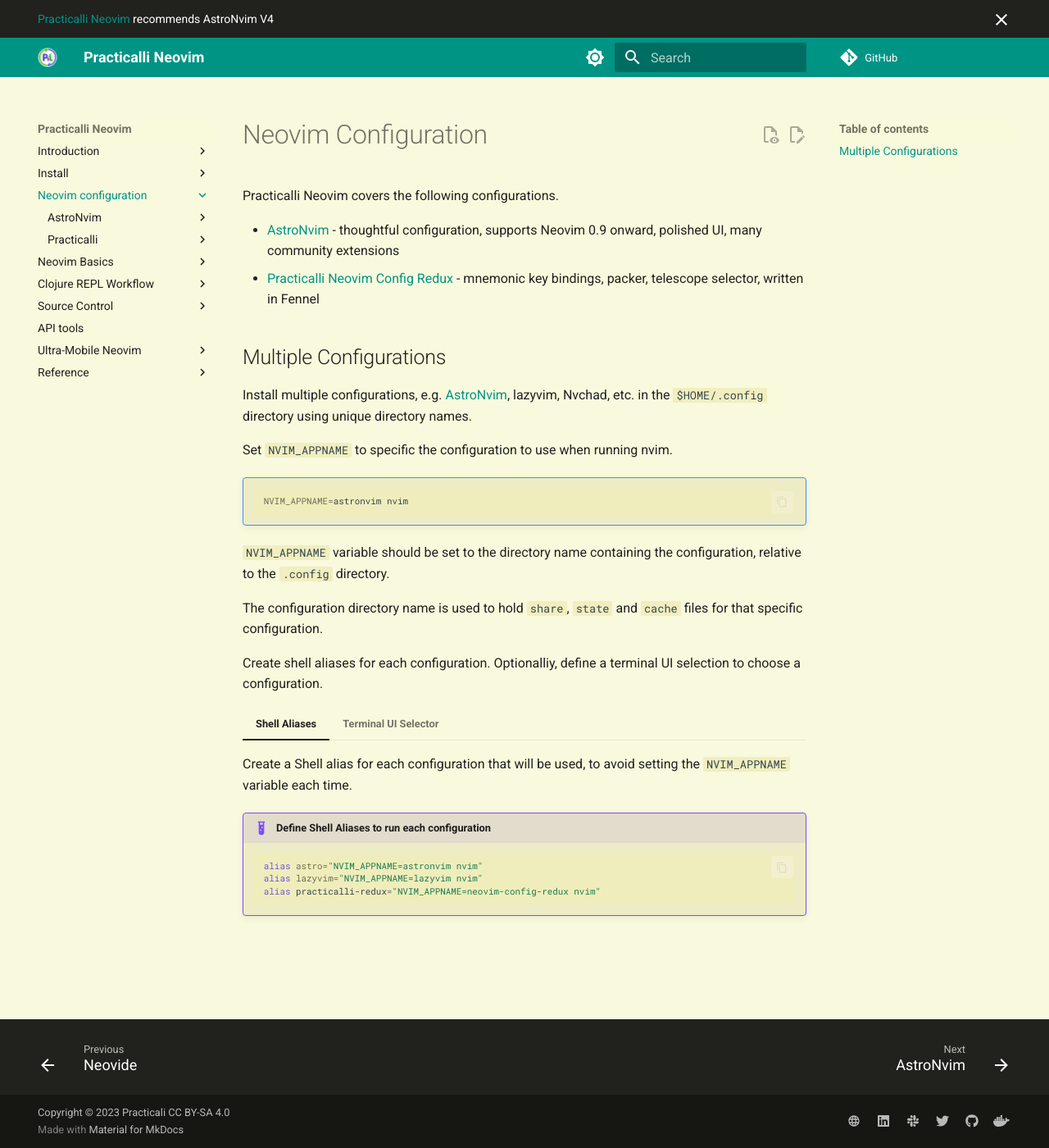
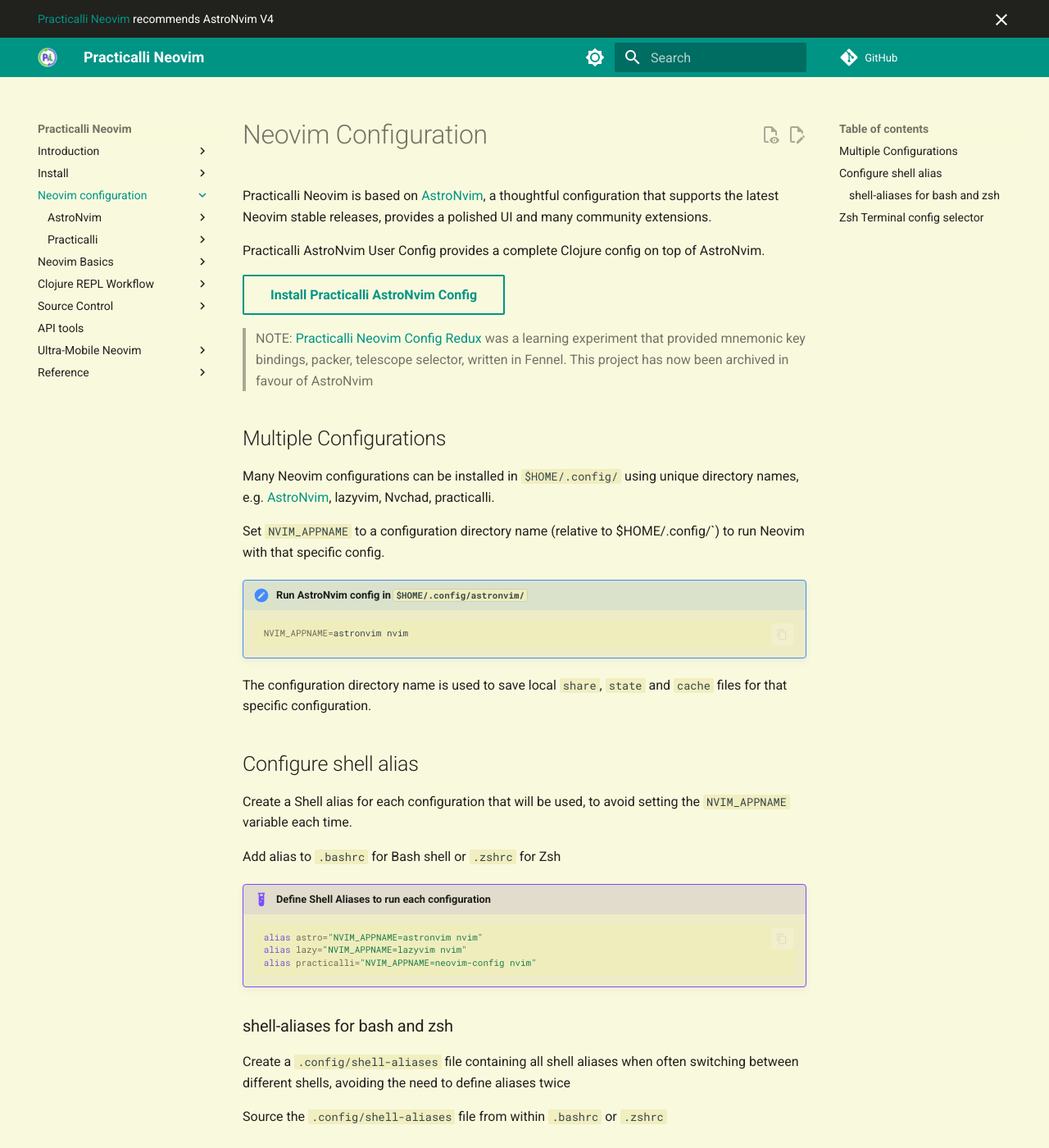
Before and after one commit to practicalli/neovim, an MkDocs documentation site: the page built from docs/configuration/index.md, in a window 1280 px wide and 1400 px high. Shown: the whole window at 82% size. Built offline with MkDocs 1.6.1 and Material for MkDocs 9.7.7, drawn with Linux system fonts in a browser that asks for light colours; plug-ins that fetch from the network failed and are left out; comment, search, counter and statistics services are not loaded; some of the changed text lies outside the part shown.

Commit message:
config: update multiple configs, deprecate practicalli redux config

````diff
--- a/docs/configuration/index.md
+++ b/docs/configuration/index.md
@@ -1,50 +1,78 @@
 # Neovim Configuration
 
-Practicalli Neovim covers the following configurations.
+Practicalli Neovim is based on [AstroNvim](astronvim/), a thoughtful configuration that supports the latest Neovim stable releases, provides a polished UI and many community extensions.
 
-- [AstroNvim](astronvim/) - thoughtful configuration, supports Neovim 0.9 onward, polished UI, many community extensions
-- [Practicalli Neovim Config Redux](practicalli/) - mnemonic key bindings, packer, telescope selector, written in Fennel
+Practicalli AstroNvim User Config provides a complete Clojure config on top of AstroNvim.
+
+[Install Practicalli AstroNvim Config](astronvim/index.md){.md-button}
+
+
+> NOTE: [Practicalli Neovim Config Redux](practicalli/) was a learning experiment that provided mnemonic key bindings, packer, telescope selector, written in Fennel.  This project has now been archived in favour of AstroNvim
 
 
 ## Multiple Configurations
 
-Install multiple configurations, e.g. [AstroNvim](astronvim/), lazyvim, Nvchad, etc. in the `$HOME/.config` directory using unique directory names.
+Many Neovim configurations can be installed in `$HOME/.config/` using unique directory names, e.g. [AstroNvim](astronvim/), lazyvim, Nvchad, practicalli.
 
-Set `NVIM_APPNAME` to specific the configuration to use when running nvim.
+Set `NVIM_APPNAME` to a configuration directory name (relative to $HOME/.config/`) to run Neovim with that specific config.
 
-!!! NOTE ""
+!!! NOTE "Run AstroNvim config in `$HOME/.config/astronvim/`"
     ```shell
     NVIM_APPNAME=astronvim nvim
     ```
 
-`NVIM_APPNAME` variable should be set to the directory name containing the configuration, relative to the `.config` directory.
+The configuration directory name is used to save local `share`, `state` and `cache` files for that specific configuration.
 
-The configuration directory name is used to hold `share`, `state` and `cache` files for that specific configuration.
 
-Create shell aliases for each configuration. Optionalliy, define a terminal UI selection to choose a configuration.
+## Configure shell alias
 
-=== "Shell Aliases"
-    Create a Shell alias for each configuration that will be used, to avoid setting the `NVIM_APPNAME` variable each time.
-    !!! EXAMPLE "Define Shell Aliases to run each configuration"
-        ```shell
-        alias astro="NVIM_APPNAME=astronvim nvim"
-        alias lazyvim="NVIM_APPNAME=lazyvim nvim"
-        alias practicalli-redux="NVIM_APPNAME=neovim-config-redux nvim"
-        ```
+Create a Shell alias for each configuration that will be used, to avoid setting the `NVIM_APPNAME` variable each time.
 
-=== "Terminal UI Selector"
-    Create an nvim configuration selector script, with items listing the directory name of each configuration
-    !!! EXAMPLE "Z Shell nvim-selector script"
-        ```zsh title=".local/bin/nvim-selector"
-        function nvim-selector() {
-          items=("astronvim" "neovim-config-redux" "lazyvim")
-          config=$(printf "%s\n" "${items[@]}" | fzf --prompt=" Neovim Config  " --height=~50% --layout=reverse --border --exit-0)
-          if [[ -z $config ]]; then
-            echo "Nothing selected"
-            return 0
-          elif [[ $config == "default" ]]; then
-            config=""
-          fi
-          NVIM_APPNAME=$config nvim $@
-        }
-        ```
+Add alias to `.bashrc` for Bash shell or `.zshrc` for Zsh
+
+!!! EXAMPLE "Define Shell Aliases to run each configuration"
+    ```shell
+    alias astro="NVIM_APPNAME=astronvim nvim"
+    alias lazy="NVIM_APPNAME=lazyvim nvim"
+    alias practicalli="NVIM_APPNAME=neovim-config nvim"
+    ```
+
+
+### shell-aliases for bash and zsh
+
+Create a `.config/shell-aliases` file containing all shell aliases when often switching between different shells, avoiding the need to define aliases twice
+
+Source the `.config/shell-aliases` file from within `.bashrc` or `.zshrc`
+
+=== "Zsh"
+    ```shell title=".zshrc"
+    # Shell Aliases
+    [[ ! -f ~/.config/shell-aliases ]] || source ~/.config/shell-aliases
+    ```
+
+=== "Bash"
+    ```shell title=".bashrc"
+    # Shell Aliases
+    if [ -f ~/.config/shell-aliases ]; then
+        . ~/.config/shell-aliases
+    fi
+    ```
+
+## Zsh Terminal config selector
+
+Optionalliy define a terminal UI selection to choose a configuration if using zsh.
+
+!!! EXAMPLE "Z Shell nvim-selector script"
+    ```zsh title=".local/bin/nvim-selector"
+    function nvim-selector() {
+      items=("astronvim" "practicalli" "lazyvim")
+      config=$(printf "%s\n" "${items[@]}" | fzf --prompt=" Neovim Config  " --height=~50% --layout=reverse --border --exit-0)
+      if [[ -z $config ]]; then
+        echo "Nothing selected"
+        return 0
+      elif [[ $config == "default" ]]; then
+        config=""
+      fi
+      NVIM_APPNAME=$config nvim $@
+    }
+    ```
````
